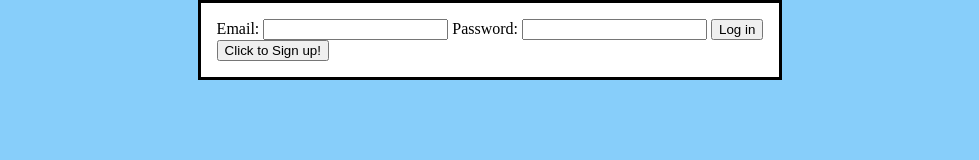
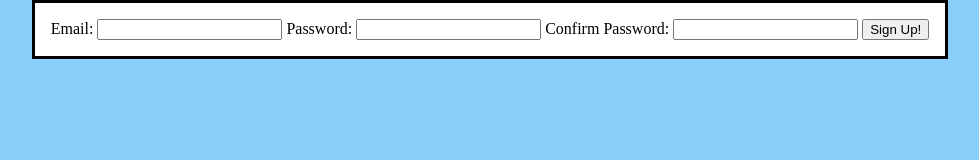
Before and after one commit to fac-13/xx-team, a website: page public/index.html in a window 1280 px wide. Shown: the whole page, without its empty margins (150-1129 px from the left). Drawn offline with Linux system fonts and the light colour scheme; files that its build step writes are made by us from their sources; files whose address does not match are found by name.

Commit message:
Temporary Change - signup dialog defaults to open, passwords are visible as user types This will need to be reverted at some point

```diff
--- a/public/index.html
+++ b/public/index.html
@@ -9,18 +9,18 @@
   </head>
   <body>
     <div id="overlay"></div>
-    <dialog id="signup" role="dialog">
+    <dialog id="signup" role="dialog" open>
         <form id="signup-form" action='/signup' method='post'>
         <label for="email">Email:</label>
         <input id="email" name="email" type="email" required/>
         <label for="password">Password:</label>
-        <input id="password" name="password" type= "password" pattern="(?=^.{8,}$)((?=.*\d)|(?=.*\W+))(?![\n])(?=.*[A-Z])(?=.*[a-z]).*$" title="Password must contain 1 uppercase letter, a number or special character and be at least 8 characters long" required/>
+        <input id="password" name="password" pattern="(?=^.{8,}$)((?=.*\d)|(?=.*\W+))(?![\n])(?=.*[A-Z])(?=.*[a-z]).*$" title="Password must contain 1 uppercase letter, a number or special character and be at least 8 characters long" required/>
         <label for="confirm-password">Confirm Password:</label>
-        <input id="confirm-password" name="confirm-password" type="password"  pattern="(?=^.{8,}$)((?=.*\d)|(?=.*\W+))(?![\n])(?=.*[A-Z])(?=.*[a-z]).*$" required />
+        <input id="confirm-password" name="confirm-password"  pattern="(?=^.{8,}$)((?=.*\d)|(?=.*\W+))(?![\n])(?=.*[A-Z])(?=.*[a-z]).*$" required />
         <button  id="signup-btn">Sign Up!</button>
         </form>
     </dialog>
-    <dialog open id="login" role="dialog">
+    <dialog id="login" role="dialog">
       <form id="login-form">
         <label for="login-email">Email:</label>
         <input id="login-email" name="email" required/>
```
